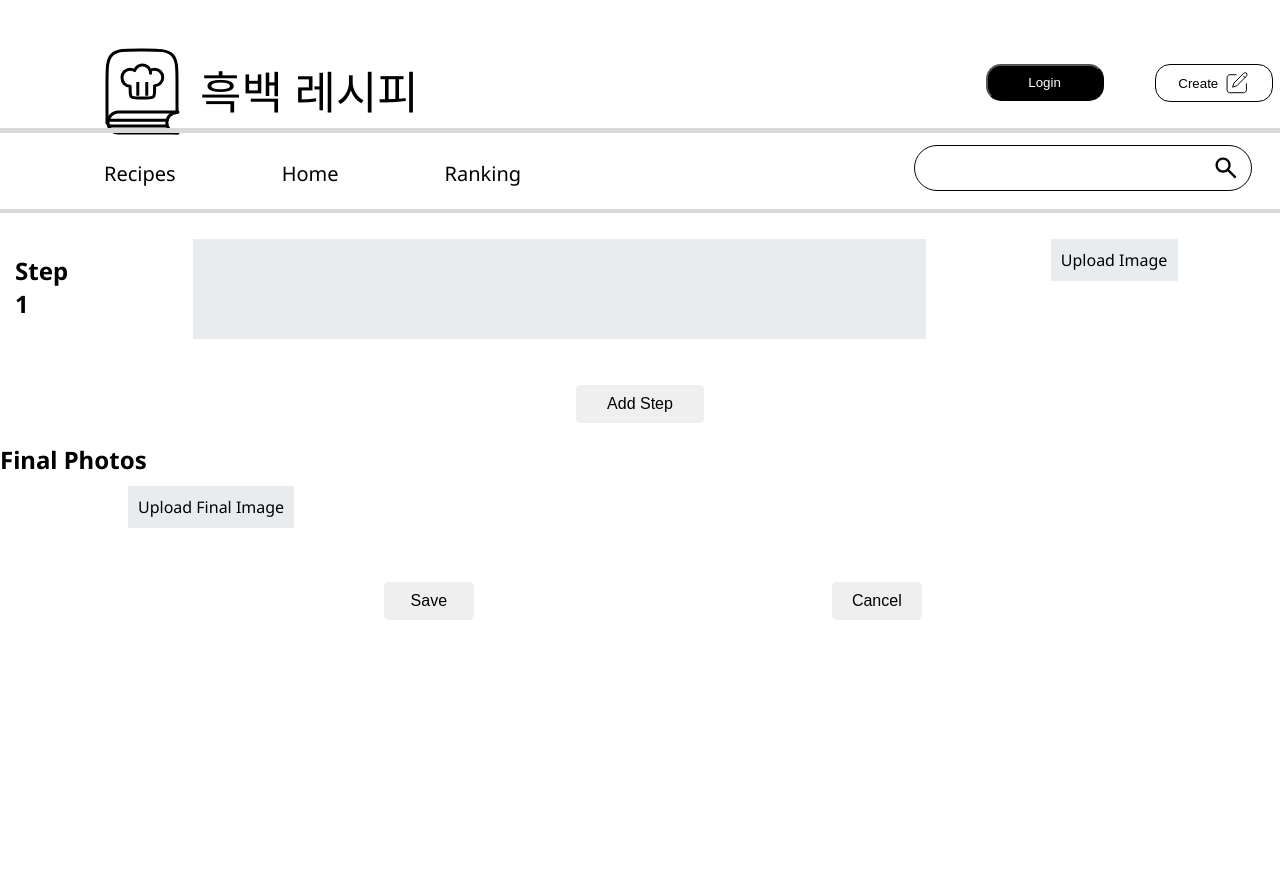
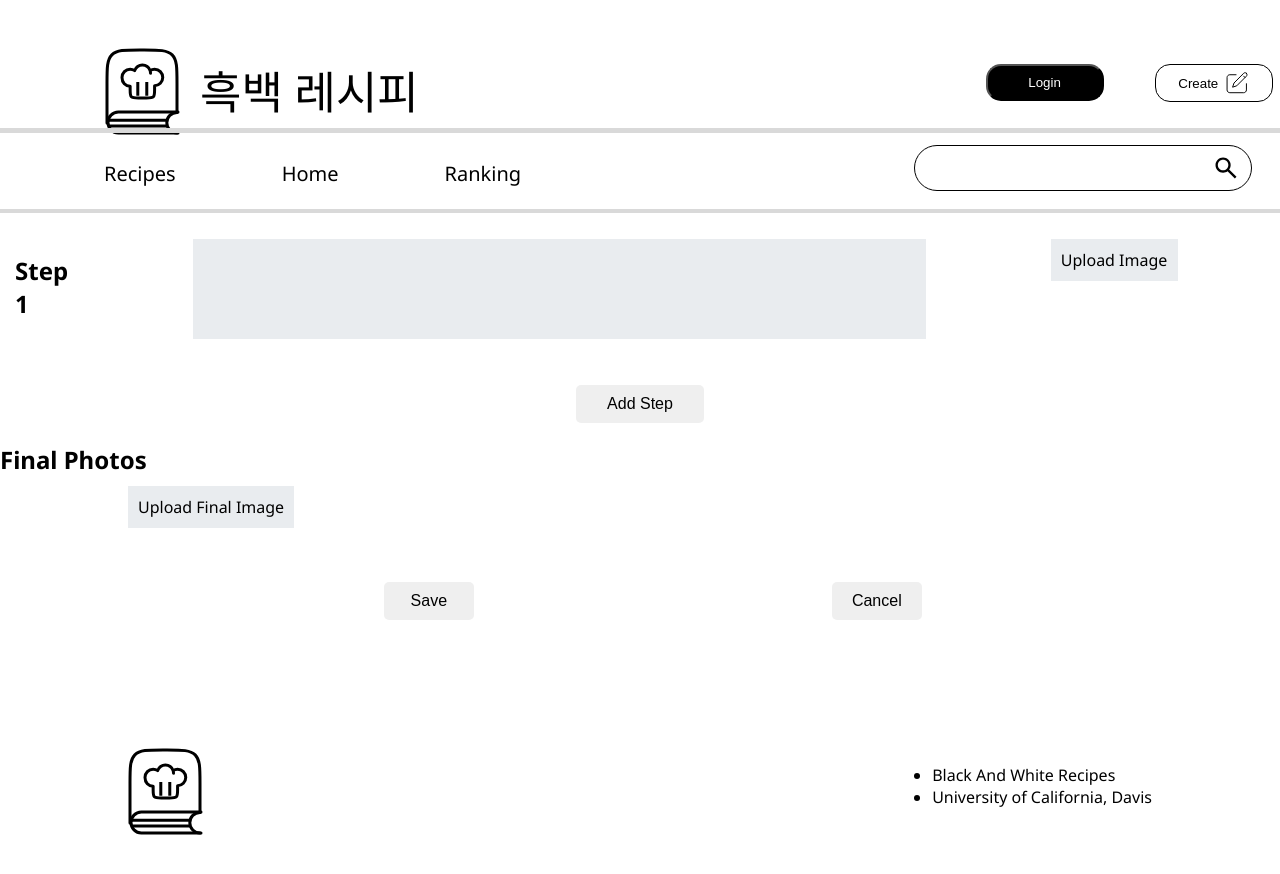
Before and after one commit to Echo108471/black-white-recipe, a React (Create React App) app in the folder frontend/: page /add-steps in a window 1280 px wide. Shown: the top 874 px of the page. Before the commit the page ends 800 px from the top, so only its background shows below. Built offline with nearby package versions, Linux system fonts and the light colour scheme; a web font is replaced by a local one.

Commit message:
add footer little bit

```diff
--- a/frontend/src/App.js
+++ b/frontend/src/App.js
@@ -9,6 +9,8 @@ import Ranking from "./components/Ranking";
 import SearchBar from "./components/SearchBar";
 import Create from "./components/Create";
 import AddSteps from "./components/AddSteps";
+import Footer from "./components/Footer";
+
 
 
 function App() {
@@ -41,15 +43,7 @@ function App() {
         <Route path="/add-steps" element={<AddSteps />} />
       </Routes>
 
-      {/*<div className="input-container">
-        <input
-          type="text"
-          value={newIngredient}
-          onChange={(e) => setNewIngredient(e.target.value)}
-          placeholder="Add an ingredient"
-        />
-        <button onClick={addIngredient}>Add</button>
-  </div>*/}
+      <Footer/>
     </Router>
   );
 }
--- /dev/null
+++ b/frontend/src/components/Footer.js
@@ -0,0 +1,18 @@
+import React from "react";
+import "../styles/Footer.css";
+import LogoIcon from "../assets/logo.svg";
+
+
+function Footer() {
+    return (
+        <footer className="footer">
+            <img src={LogoIcon} alt="logo_footer" className="LogoIcon_footer" />
+                <ul>
+                    <li>Black And White Recipes</li>
+                    <li>University of California, Davis</li>
+                </ul>
+        </footer>
+    );
+}
+
+export default Footer;
--- a/frontend/src/components/IngredientsCreateRecipe.js
+++ b/frontend/src/components/IngredientsCreateRecipe.js
@@ -1,5 +1,6 @@
 import React, { useState } from "react";
 import "../styles/IngredientsCreateRecipe.css";
+
 
 function IngredientsCreateRecipe() {
     // Store multiple ingredients in an array
--- /dev/null
+++ b/frontend/src/styles/Footer.css
@@ -0,0 +1,8 @@
+.footer{
+    padding: 5%;
+    padding-left: 10%;
+    padding-right: 10%;
+    display: flex;
+    justify-content: space-between;
+
+}
```
